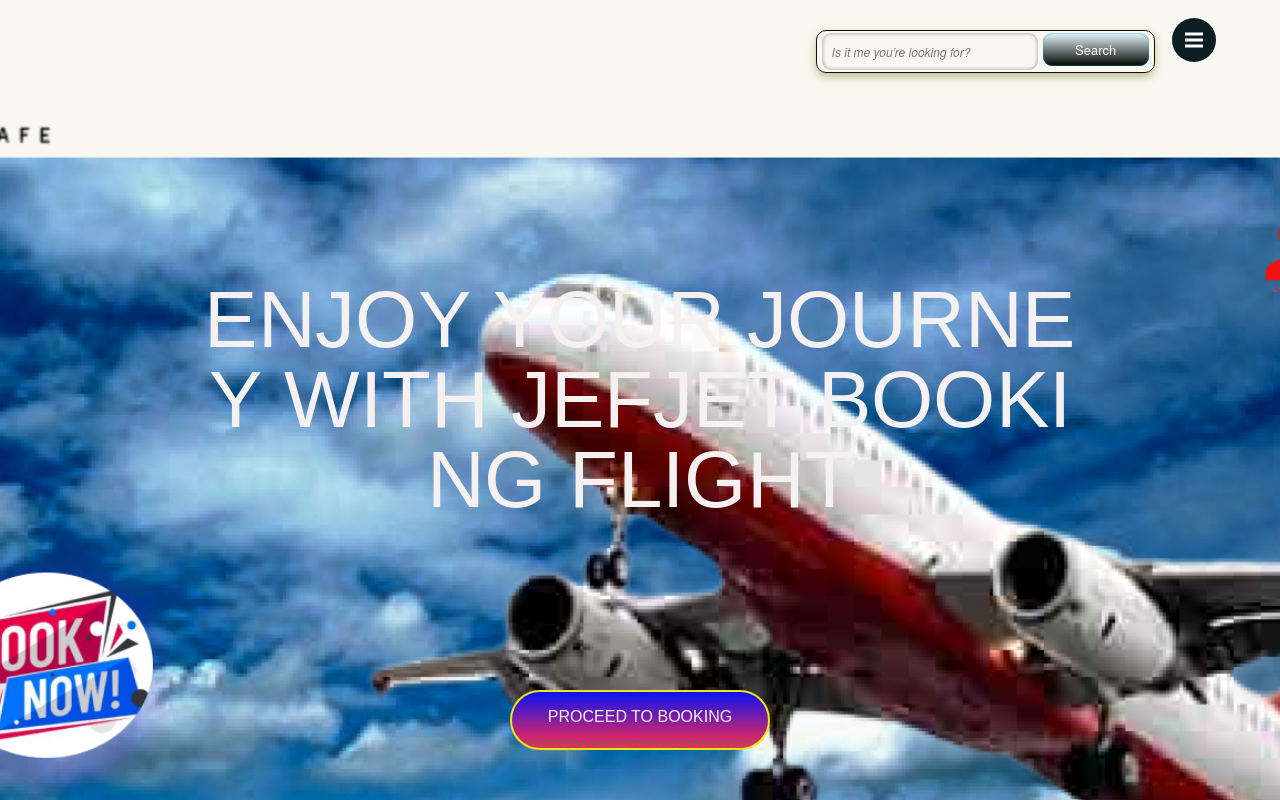
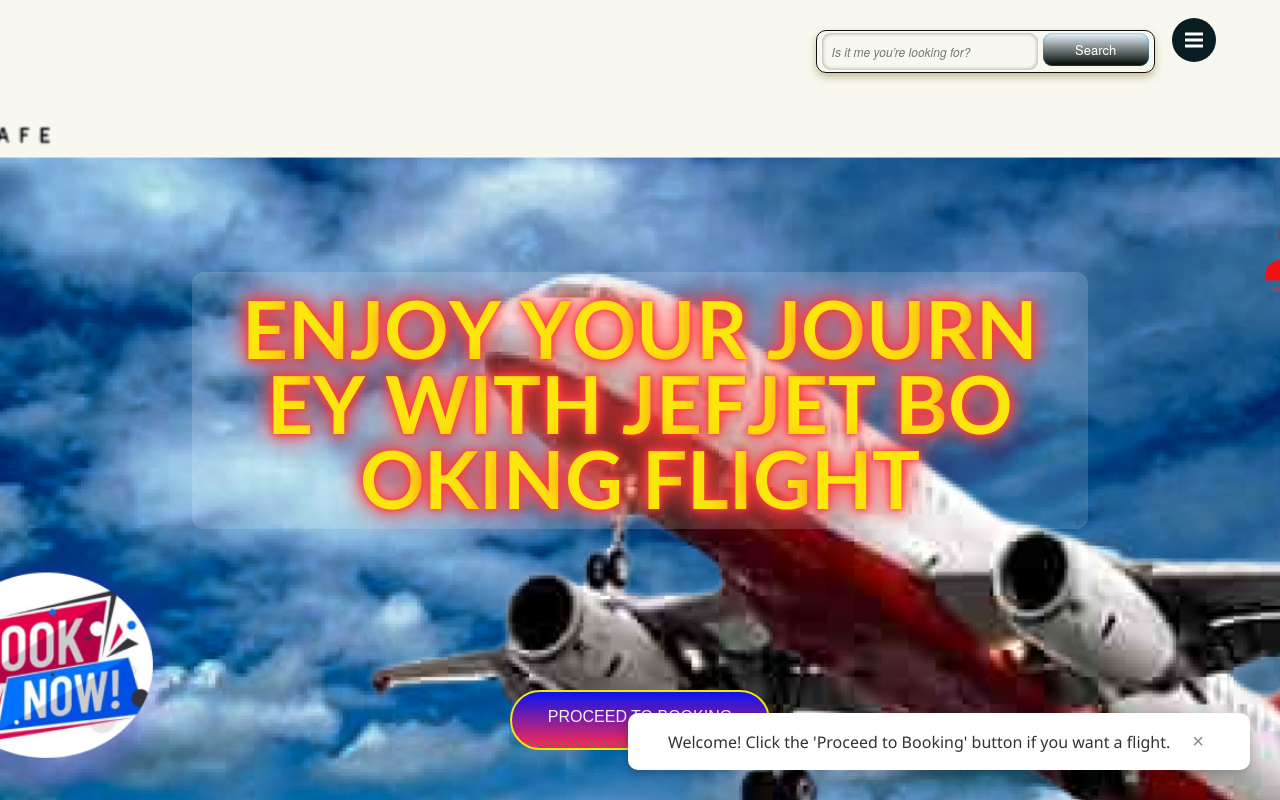
Before and after one commit to solutiontoolkit/flight, a Flask app: page / in a window 1280 px wide. Run offline with Flask 3, Linux system fonts and the light colour scheme; some libraries are stand-ins or nearby versions; some web fonts are replaced.

Commit message:
v13 Quick

```diff
--- a/app.py
+++ b/app.py
@@ -862,4 +862,4 @@
 
 
 if __name__ == '__main__':
-    app.run()
+    app.run(debug=True)
--- a/static/css/style.css
+++ b/static/css/style.css
@@ -371,9 +371,9 @@
 
 
 .heading-font{
-  font-family: 'Arial ', 'black';
-  font-size: 80px;
-
+  font-family:'Gill Sans', 'Gill Sans MT', Calibri, 'Trebuchet MS', sans-serif ;
+  font-size: 50px;
+  font-weight: 900;
 }
 
 
@@ -456,3 +456,45 @@
     font-size: 1rem;
   }
 }
+
+
+.floating-message {
+  position: fixed;
+  bottom: 30px;
+  right: 30px;
+  background-color: #fff;
+  color: #333;
+  padding: 1rem 1.5rem;
+  border-radius: 10px;
+  box-shadow: 0 4px 12px rgba(0, 0, 0, 0.25);
+  font-family: 'Segoe UI', sans-serif;
+  font-size: 16px;
+  z-index: 9999;
+  display: flex;
+  align-items: center;
+  gap: 1rem;
+  animation: slideIn 0.5s ease-out;
+}
+
+@keyframes slideIn {
+  from {
+    transform: translateY(100px);
+    opacity: 0;
+  }
+  to {
+    transform: translateY(0);
+    opacity: 1;
+  }
+}
+
+.close-btn {
+  background: none;
+  border: none;
+  color: #888;
+  font-size: 20px;
+  cursor: pointer;
+  transition: color 0.3s ease;
+}
+.close-btn:hover {
+  color: #e00;
+}
--- a/static/css/styles.css
+++ b/static/css/styles.css
@@ -344,19 +344,54 @@
 
 
 
-.center{
+.heading-font {
+	font-family: 'Gill Sans', 'Gill Sans MT', Calibri, 'Trebuchet MS', sans-serif;
+	font-size: 2rem; /* slightly smaller for better mobile fit */
+	font-weight: 900;
+	color: #fde50e; /* bright red */
+	text-shadow: 2px 2px 6px rgba(0, 0, 0, 0.7);
+	background: rgba(255, 255, 255, 0.15); /* translucent white */
+	padding: 0.5em 1.5em;
+	border-radius: 12px;
+	animation: glow 3s ease-in-out infinite alternate;
+	max-width: 90%;
+	text-align: center;
+  }
+
+  .center {
 	width: 100%;
 	height: 100vh;
 	display: flex;
 	justify-content: center;
 	align-items: center;
-	position: fixed;
+	position: fixed; /* keeps text on top */
+	top: 0;
+	left: 0;
+	margin: 0;
+	font-family: 'Gill Sans', 'Gill Sans MT', Calibri, 'Trebuchet MS', sans-serif;
 	z-index: 10;
-	color: rgb(245, 241, 241);
-	margin: 0;
-	font-family: Calibri, sans-serif;
+	pointer-events: none; /* so clicks pass through */
+  }
 
-}
+  /* Glow animation for text */
+  @keyframes glow {
+	0% {
+	  text-shadow:
+		0 0 5px #ff3b3b,
+		0 0 10px #ff3b3b,
+		0 0 20px #ff3b3b,
+		0 0 30px #ff3b3b;
+	}
+	100% {
+	  text-shadow:
+		0 0 10px #ff6969,
+		0 0 20px #ff6969,
+		0 0 30px #ff6969,
+		0 0 40px #ff6969;
+	}
+  }
+
+
 
 p{
 	width: 70%;
--- a/templates/index.html
+++ b/templates/index.html
@@ -20,6 +20,13 @@
 </head>
 
 <body>
+
+    <div id="welcome-message" class="floating-message">
+        <span>Welcome! Click the <strong>'Proceed to Booking'</strong> button if you want a flight.</span>
+        <button id="close-btn" class="close-btn">&times;</button>
+      </div>
+
+
     <div class="world" id="world"></div>
 
 	<nav>
```
Also changed, not shown: static/js/voice.js (+18 -0 lines), static/js/tooltip.js (line endings or trailing spaces).
